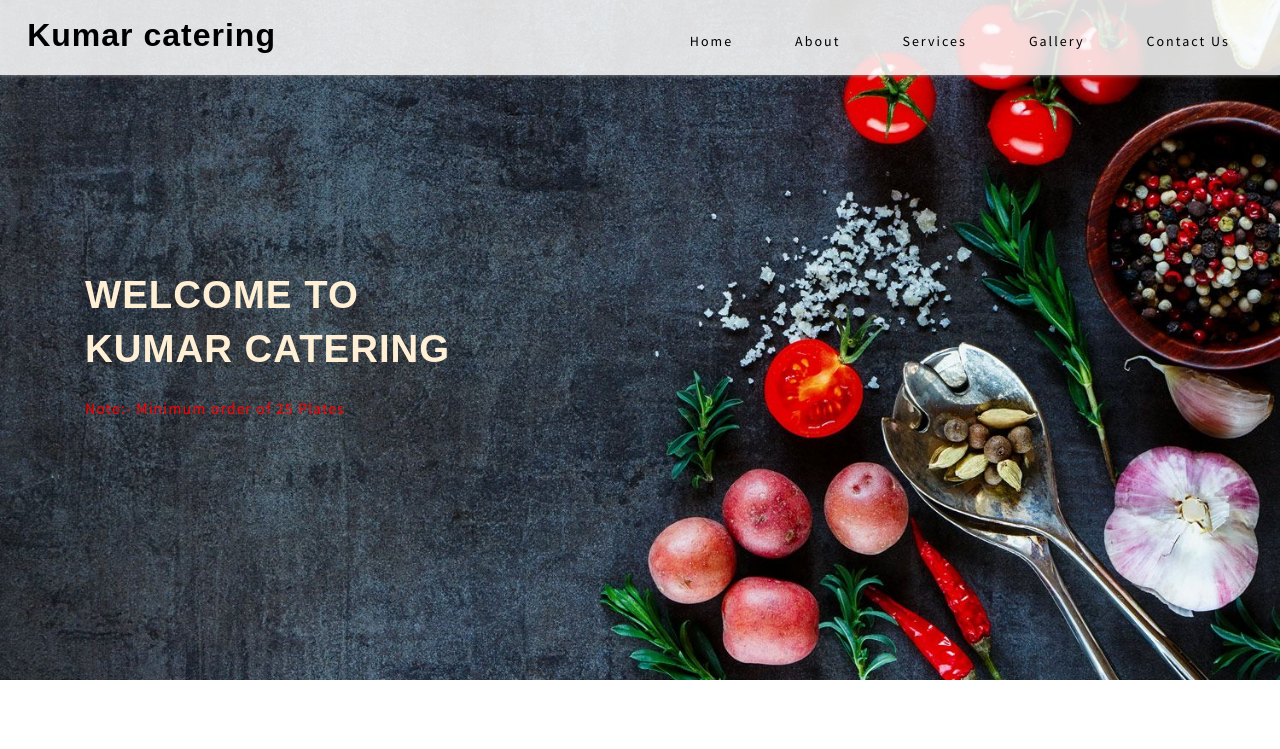
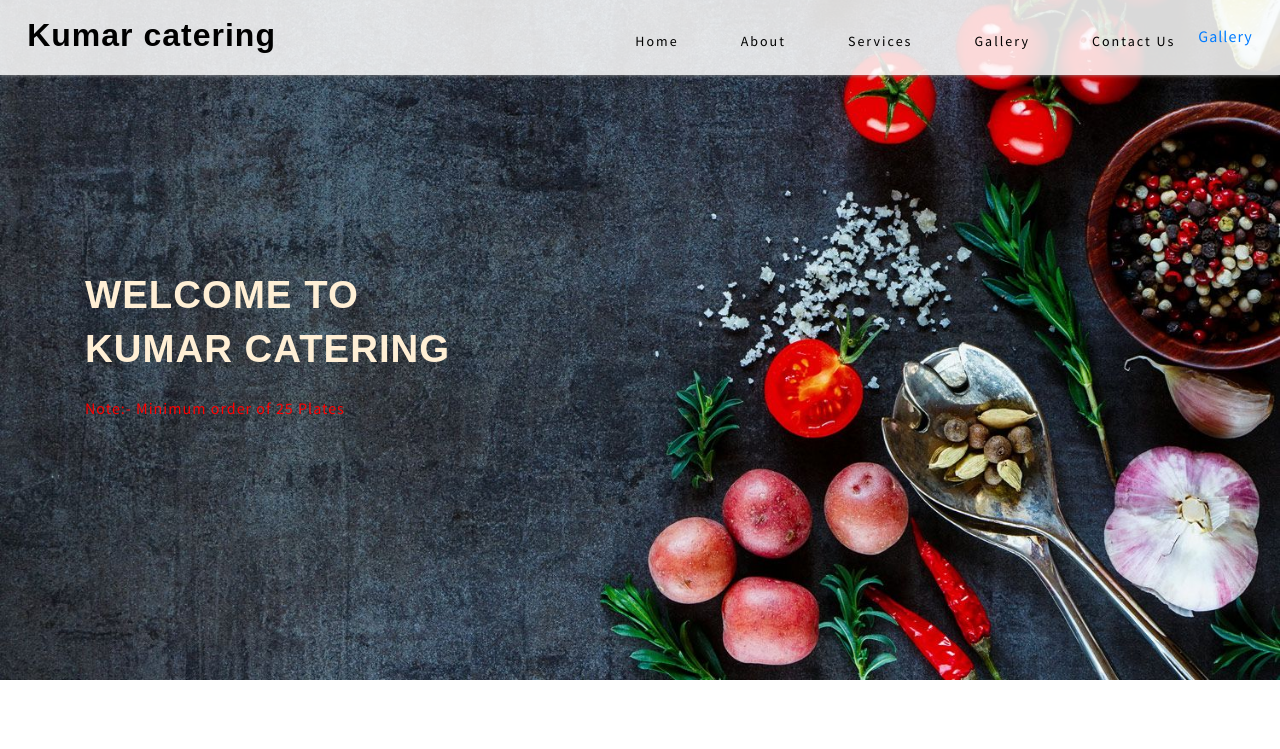
Before and after one commit to Subbii13/Kumar-Catering, a plain HTML site: page index.html in a window 1280 px wide. Shown: the top 749 px of the page. Drawn offline with Linux system fonts and the light colour scheme; a web font is replaced by a local one.

Commit message:
Update index.html

```diff
--- a/index.html
+++ b/index.html
@@ -55,9 +55,13 @@
               <label for="drop-2" class="toggle toogle-2">Gallery <span class="fa fa-angle-down" aria-hidden="true"></span>
               </label>
               <a href="gallery.html" class="drop-text">Gallery</a></li>
-              <!--<input type="checkbox" id="drop-2">-->
+               <!-- First Tier Drop Down -->
+              <label for="drop-2" class="toggle toogle-2">Gallery <span class="fa fa-angle-down" aria-hidden="true"></span>
+              </label>
+              <a href="gallery.html" class="drop-text">Gallery</a></li>
+              <input type="checkbox" id="drop-2">
               <ul>
-                <li>
+                <li><a href="gallery.html" class="drop-text">Gallery</a></li>
                 <!--<li><a href="blog.html" class="drop-text">Blog</a></li>-->
               </ul>
             </li>
```
